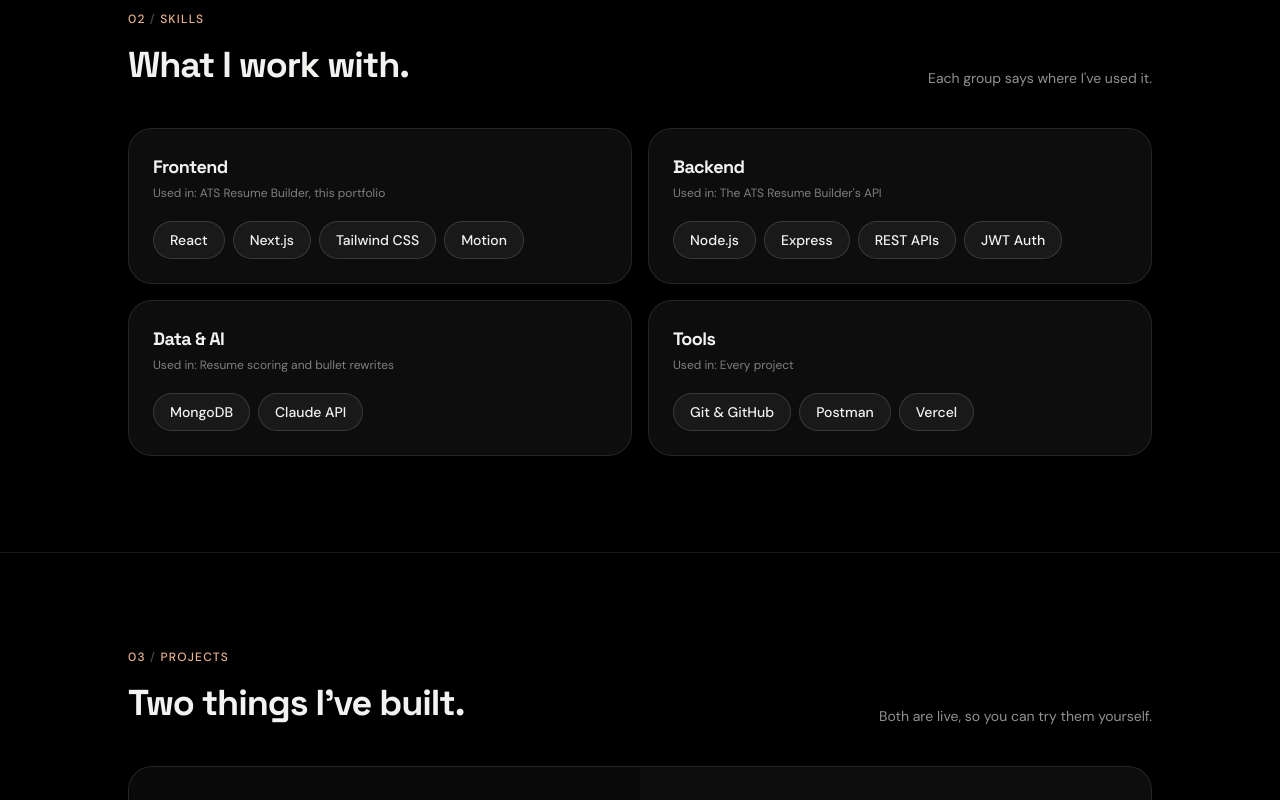
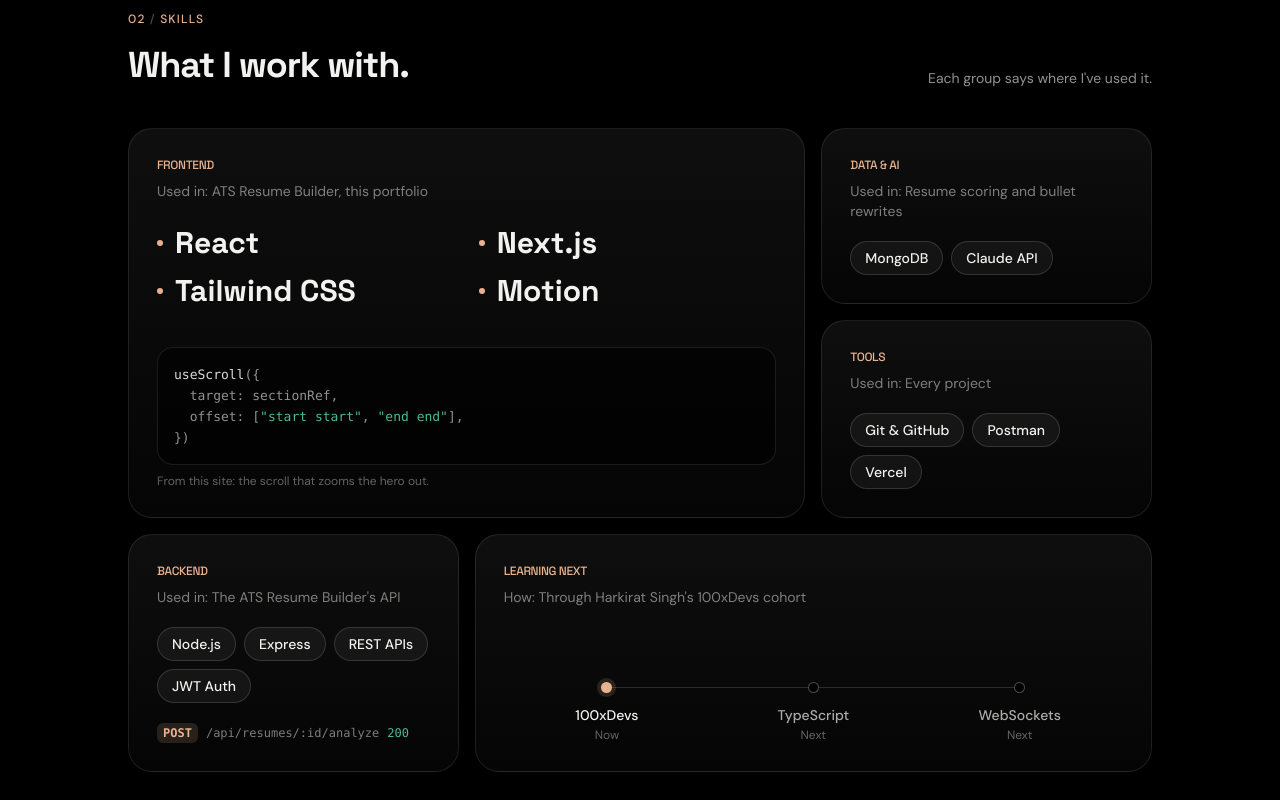
Before and after one commit to priyanshu4849/portfolio-website, a Next.js app: page / in a window 1280 px wide. Shown: the part 2820-3620 px from the top of the page. Built offline with nearby package versions, Linux system fonts and the light colour scheme.

Commit message:
Turn the Skills section into a bento grid

```diff
--- a/components/Skills.jsx
+++ b/components/Skills.jsx
@@ -3,39 +3,38 @@
 import { motion } from "motion/react";
 import SectionHeading from "./SectionHeading";
 
-// Grouped by what each set of tools does, with where I've actually used it —
-// more useful to a reader than a flat list of logos.
-const groups = [
-  {
-    title: "Frontend",
-    usedIn: "ATS Resume Builder, this portfolio",
-    skills: ["React", "Next.js", "Tailwind CSS", "Motion"],
-  },
-  {
-    title: "Backend",
-    usedIn: "The ATS Resume Builder's API",
-    skills: ["Node.js", "Express", "REST APIs", "JWT Auth"],
-  },
-  {
-    title: "Data & AI",
-    usedIn: "Resume scoring and bullet rewrites",
-    skills: ["MongoDB", "Claude API"],
-  },
-  {
-    title: "Tools",
-    usedIn: "Every project",
-    skills: ["Git & GitHub", "Postman", "Vercel"],
-  },
+// A "bento" grid: tiles of different sizes that fit together into one rectangle, the
+// way Apple lays out feature summaries. The big tile says what I do most (frontend);
+// the small ones fill in the rest. Each group still says where I've actually used it.
+//
+// Desktop (lg) is a 6 column grid:
+//   ┌──────────────────────┬──────────┐
+//   │ Frontend (4 x 2)     │ Data & AI│
+//   │                      ├──────────┤
+//   │                      │ Tools    │
+//   ├──────────┬───────────┴──────────┤
+//   │ Backend  │ Learning next (4)    │
+//   └──────────┴──────────────────────┘
+// Tablets (sm) use 2 columns with Frontend across the top; phones stack everything.
+
+const pillClass =
+  "rounded-full border border-foreground/15 bg-foreground/5 px-3.5 py-1.5 text-sm font-medium";
+
+// The "Learning next" tile's track, in order. Matches the "Learning" line in About.
+const learningTrack = [
+  { title: "100xDevs", note: "Now" },
+  { title: "TypeScript", note: "Next" },
+  { title: "WebSockets", note: "Next" },
 ];
 
 const gridVariants = {
   hidden: {},
-  show: { transition: { staggerChildren: 0.1 } },
+  show: { transition: { staggerChildren: 0.08 } },
 };
 
-const cardVariants = {
-  hidden: { opacity: 0, y: 16 },
-  show: { opacity: 1, y: 0, transition: { duration: 0.45, ease: "easeOut" } },
+const tileVariants = {
+  hidden: { opacity: 0, y: 20, scale: 0.98 },
+  show: { opacity: 1, y: 0, scale: 1, transition: { duration: 0.5, ease: [0.16, 1, 0.3, 1] } },
 };
 
 export default function Skills() {
@@ -53,34 +52,156 @@ export default function Skills() {
           variants={gridVariants}
           initial="hidden"
           whileInView="show"
-          viewport={{ once: true, amount: 0.2 }}
-          className="mt-10 grid gap-4 sm:grid-cols-2"
+          viewport={{ once: true, amount: 0.15 }}
+          className="mt-10 grid gap-4 sm:grid-cols-2 lg:grid-cols-6"
         >
-          {groups.map((group) => (
-            <motion.li
-              key={group.title}
-              variants={cardVariants}
-              className="rounded-3xl border border-foreground/10 bg-foreground/5 p-6"
-            >
-              <h3 className="text-lg font-bold">{group.title}</h3>
-              <p className="mt-1 text-xs text-foreground/50">Used in: {group.usedIn}</p>
-              <ul className="mt-5 flex flex-wrap gap-2">
-                {group.skills.map((skill) => (
-                  <motion.li
-                    key={skill}
-                    whileHover={{ scale: 1.08, backgroundColor: "rgba(232, 178, 143, 0.15)" }}
-                    whileTap={{ scale: 0.95 }}
-                    transition={{ type: "spring", stiffness: 400, damping: 15 }}
-                    className="cursor-default rounded-full border border-foreground/15 bg-foreground/5 px-4 py-2 text-sm font-medium"
-                  >
-                    {skill}
-                  </motion.li>
-                ))}
-              </ul>
-            </motion.li>
-          ))}
+          {/* The big tile */}
+          <Tile className="sm:col-span-2 lg:col-span-4 lg:row-span-2">
+            <TileHeader title="Frontend" usedIn="ATS Resume Builder, this portfolio" />
+            {/* Phones: a wrapping row, so a name like "Tailwind CSS" never breaks in half.
+                Wider screens: a tidy 2 x 2 grid. */}
+            <ul className="mt-6 flex flex-wrap gap-x-6 gap-y-3 sm:grid sm:grid-cols-2">
+              {["React", "Next.js", "Tailwind CSS", "Motion"].map((skill) => (
+                <li key={skill} className="flex items-center gap-3 whitespace-nowrap font-display text-2xl font-bold sm:text-3xl">
+                  <span aria-hidden="true" className="size-1.5 shrink-0 rounded-full bg-accent" />
+                  {skill}
+                </li>
+              ))}
+            </ul>
+            {/* A real snippet from this site's hero (components/Hero.jsx), so the tile shows
+                the work instead of just naming the tools. mt-auto pushes it to the bottom of
+                the tile however tall the grid row ends up. */}
+            <figure className="mt-auto pt-8">
+              {/* Short enough (longest line 37 characters) to fit a phone at 11px without
+                  scrolling sideways. */}
+              <pre className="overflow-x-auto rounded-2xl border border-foreground/10 bg-black/60 p-4 font-mono text-[11px] leading-relaxed text-foreground/60 sm:text-[13px]">
+                <code>
+                  <span className="text-foreground/90">useScroll</span>({"{"}
+                  {"\n"}  target: sectionRef,
+                  {"\n"}  offset: [<span className="text-emerald-300/80">&quot;start start&quot;</span>,{" "}
+                  <span className="text-emerald-300/80">&quot;end end&quot;</span>],
+                  {"\n"}
+                  {"}"})
+                </code>
+              </pre>
+              <figcaption className="mt-2 text-xs text-foreground/40">
+                From this site: the scroll that zooms the hero out.
+              </figcaption>
+            </figure>
+          </Tile>
+
+          <Tile className="lg:col-span-2">
+            <TileHeader title="Data & AI" usedIn="Resume scoring and bullet rewrites" />
+            <Pills skills={["MongoDB", "Claude API"]} />
+          </Tile>
+
+          <Tile className="lg:col-span-2">
+            <TileHeader title="Tools" usedIn="Every project" />
+            <Pills skills={["Git & GitHub", "Postman", "Vercel"]} />
+          </Tile>
+
+          <Tile className="lg:col-span-2">
+            <TileHeader title="Backend" usedIn="The ATS Resume Builder's API" />
+            <Pills skills={["Node.js", "Express", "REST APIs", "JWT Auth"]} />
+            {/* A real route from the ATS Resume Builder's server (server/routes/resumes.js) */}
+            <p className="mt-auto flex flex-wrap items-center gap-2 pt-5 font-mono text-xs text-foreground/50">
+              <span className="rounded-md bg-accent/15 px-1.5 py-0.5 font-semibold text-accent">POST</span>
+              /api/resumes/:id/analyze
+              <span className="text-emerald-300/80">200</span>
+            </p>
+          </Tile>
+
+          {/* Same facts as the "Learning" line in About, drawn as a short track: the filled
+              dot is where I am now, the hollow ones are what's coming. Hollow means not yet,
+              so these aren't skills I'm claiming. */}
+          <Tile className="lg:col-span-4">
+            <TileHeader title="Learning next" usedIn="Through Harkirat Singh's 100xDevs cohort" usedInLabel="How" />
+            <ol className="relative mt-auto grid grid-cols-3 pt-8">
+              {/* The line behind the dots: solid peach up to "now", faint after it */}
+              <div aria-hidden="true" className="absolute top-[calc(2rem+5px)] right-[16.67%] left-[16.67%] h-px bg-foreground/15" />
+              {learningTrack.map((step, i) => (
+                <li key={step.title} className="relative flex flex-col items-center text-center">
+                  <span
+                    aria-hidden="true"
+                    className={`size-[11px] rounded-full ${
+                      i === 0 ? "bg-accent shadow-[0_0_0_4px_rgba(232,178,143,0.15)]" : "border border-foreground/30 bg-background"
+                    }`}
+                  />
+                  <span className={`mt-3 text-sm font-medium ${i === 0 ? "text-foreground" : "text-foreground/70"}`}>
+                    {step.title}
+                  </span>
+                  <span className="mt-0.5 text-xs text-foreground/40">{step.note}</span>
+                </li>
+              ))}
+            </ol>
+          </Tile>
         </motion.ul>
       </div>
     </section>
   );
 }
+
+// One tile of the grid, with a soft peach light that follows the cursor and a matching
+// glow on its edge. The cursor position is written into two CSS variables (--x, --y)
+// directly on the element, so moving the mouse never re-renders React.
+function Tile({ className = "", children }) {
+  function handlePointerMove(e) {
+    const rect = e.currentTarget.getBoundingClientRect();
+    e.currentTarget.style.setProperty("--x", `${e.clientX - rect.left}px`);
+    e.currentTarget.style.setProperty("--y", `${e.clientY - rect.top}px`);
+  }
+
+  return (
+    <motion.li
+      variants={tileVariants}
+      onPointerMove={handlePointerMove}
+      className={`group relative flex flex-col overflow-hidden rounded-3xl border border-foreground/10 bg-gradient-to-b from-foreground/[0.06] to-foreground/[0.02] p-6 sm:p-7 ${className}`}
+    >
+      {/* The light inside the tile. Only on devices with a real hover pointer: on a phone a
+          tap would leave it stuck where the finger was. */}
+      <div
+        aria-hidden="true"
+        className="pointer-events-none absolute inset-0 opacity-0 transition-opacity duration-300 [@media(hover:hover)]:group-hover:opacity-100"
+        style={{
+          background: "radial-gradient(420px circle at var(--x) var(--y), rgba(232,178,143,0.10), transparent 45%)",
+        }}
+      />
+      {/* The lit edge: the same gradient, but masked so only a 1px border shows. The mask
+          keeps the padding box (the 1px ring) and cuts away the content box inside it. */}
+      <div
+        aria-hidden="true"
+        className="pointer-events-none absolute inset-0 rounded-3xl p-px opacity-0 transition-opacity duration-300 [@media(hover:hover)]:group-hover:opacity-100"
+        style={{
+          background: "radial-gradient(260px circle at var(--x) var(--y), rgba(232,178,143,0.55), transparent 60%)",
+          WebkitMask: "linear-gradient(#000 0 0) content-box, linear-gradient(#000 0 0)",
+          WebkitMaskComposite: "xor",
+          maskComposite: "exclude",
+        }}
+      />
+      <div className="relative flex flex-1 flex-col">{children}</div>
+    </motion.li>
+  );
+}
+
+function TileHeader({ title, usedIn, usedInLabel = "Used in" }) {
+  return (
+    <div>
+      <h3 className="text-xs font-medium uppercase tracking-widest text-accent">{title}</h3>
+      <p className="mt-2 text-sm text-foreground/50">
+        {usedInLabel}: {usedIn}
+      </p>
+    </div>
+  );
+}
+
+function Pills({ skills }) {
+  return (
+    <ul className="mt-5 flex flex-wrap gap-2">
+      {skills.map((skill) => (
+        <li key={skill} className={pillClass}>
+          {skill}
+        </li>
+      ))}
+    </ul>
+  );
+}
```
